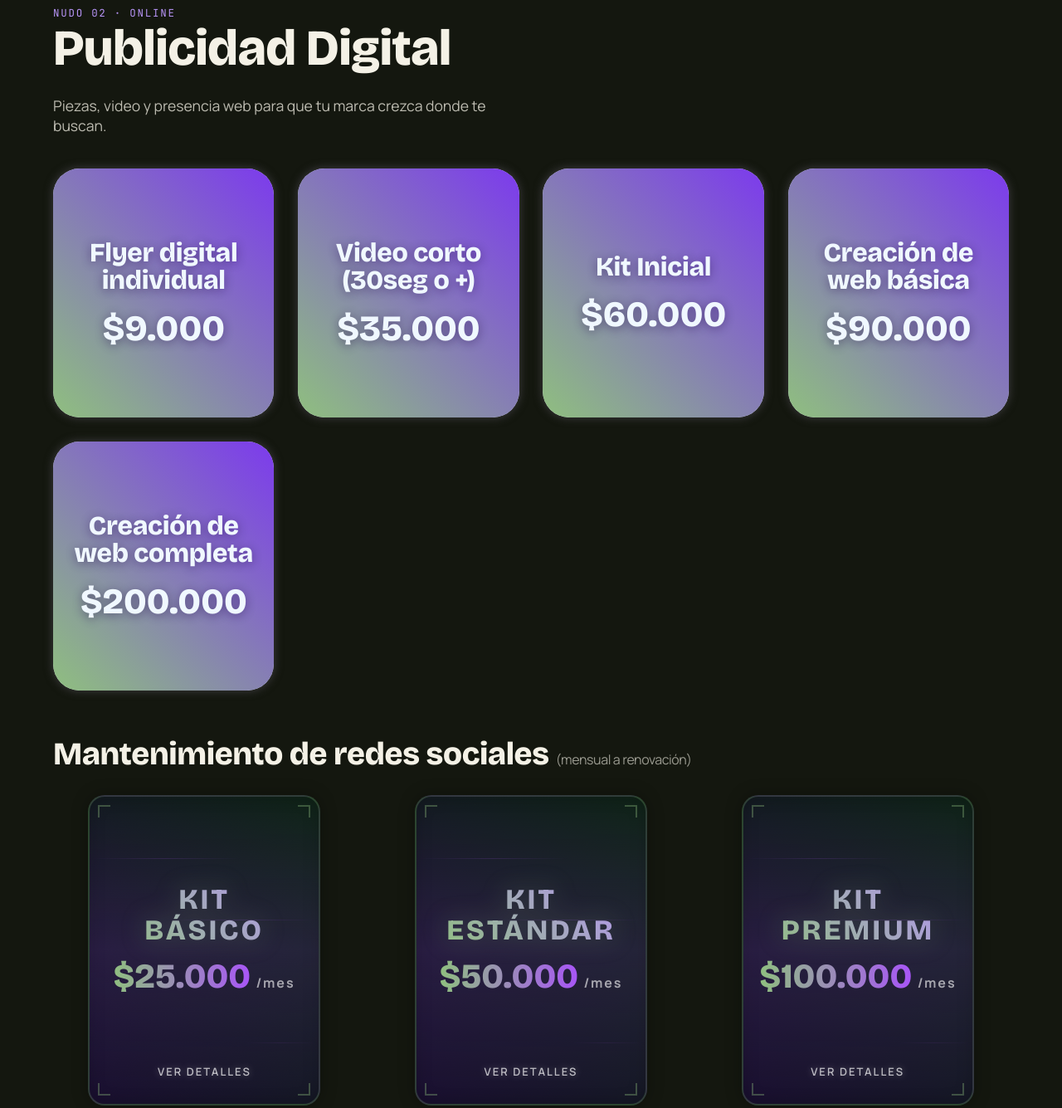
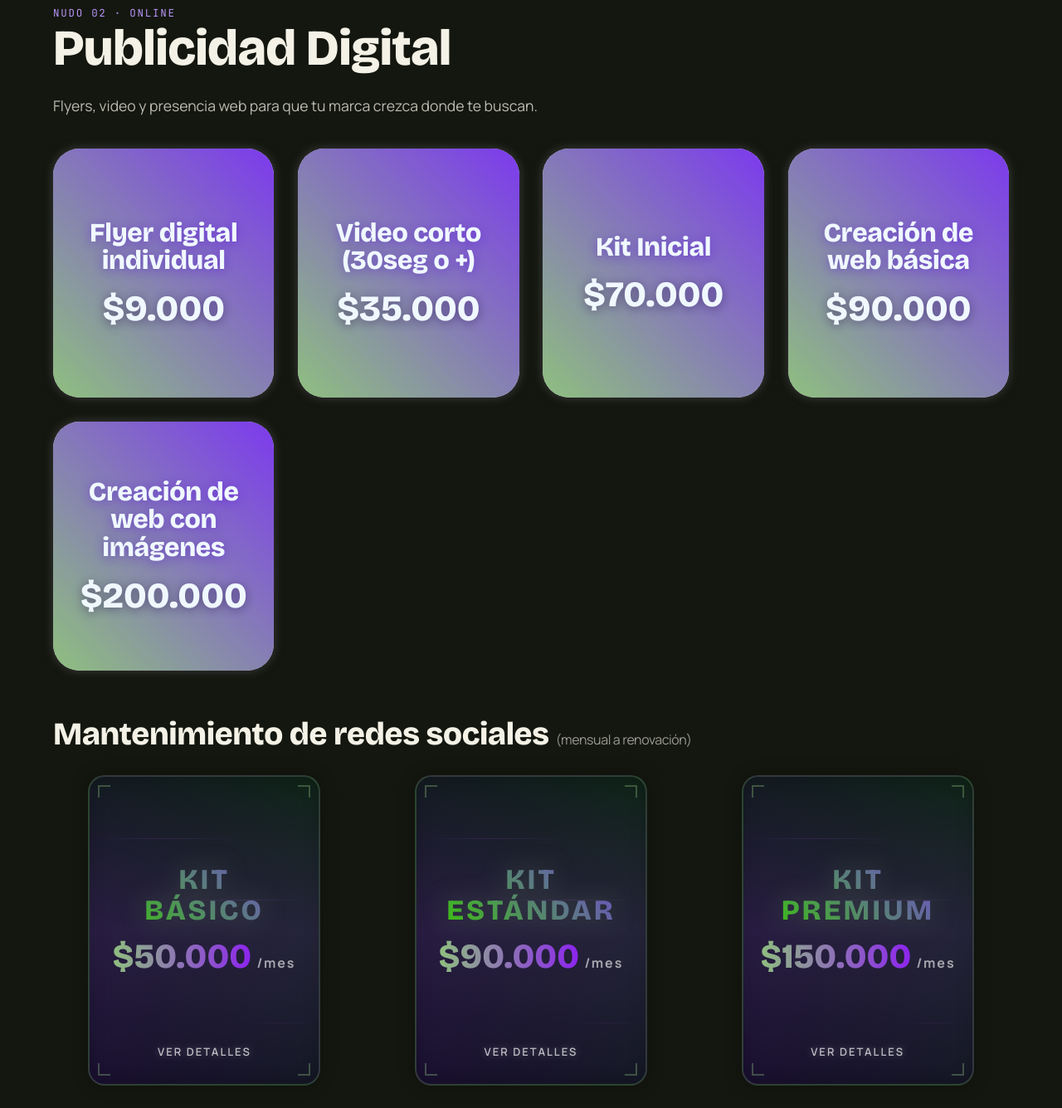
Before and after one commit to mitargarro1-beep/madake-publicidad, a plain HTML site: page index.html in a window 1280 px wide. Shown: the part 3120-4455 px from the top of the page at 83% size. Drawn offline with nearby package versions, Linux system fonts and the light colour scheme.

Commit message:
Add files via upload

```diff
--- a/index.html
+++ b/index.html
@@ -352,7 +352,7 @@
     <div class="bloque__header">
       <span class="bloque__eyebrow">Nudo 02 · Online</span>
       <h2 class="bloque__title">Publicidad Digital</h2>
-      <p class="bloque__nota">Piezas, video y presencia web para que tu marca crezca donde te buscan.</p>
+      <p class="bloque__nota">Flyers, video y presencia web para que tu marca crezca donde te buscan.</p>
     </div>
 
     <!-- From Uiverse.io by IWhat1 - https://uiverse.io/IWhat1/loud-frog-61
@@ -387,7 +387,7 @@
         <div class="uv-frog__card">
           <div class="uv-frog__front">
             <h3 class="uv-frog__heading">Kit Inicial</h3>
-            <p class="uv-frog__price">$60.000</p>
+            <p class="uv-frog__price">$70.000</p>
           </div>
           <div class="uv-frog__back">
             <p class="uv-frog__detail">Logo + 1 carrusel o 5 flyers + 1 video.</p>
@@ -410,11 +410,11 @@
       <div class="uv-frog" tabindex="0">
         <div class="uv-frog__card">
           <div class="uv-frog__front">
-            <h3 class="uv-frog__heading">Creación de web completa</h3>
+            <h3 class="uv-frog__heading">Creación de web con imágenes</h3>
             <p class="uv-frog__price">$200.000</p>
           </div>
           <div class="uv-frog__back">
-            <p class="uv-frog__detail">Información, servicios, fotos y contactos.</p>
+            <p class="uv-frog__detail">Información, servicios, sesión de fotos y contactos.</p>
           </div>
         </div>
       </div>
@@ -443,7 +443,7 @@
               <div class="uv-eagle__face uv-eagle__face--front">
                 <div class="uv-eagle__title">Kit<br>Básico</div>
                 <div class="uv-eagle__price">
-                  <span class="uv-eagle__amount">$25.000</span>
+                  <span class="uv-eagle__amount">$50.000</span>
                   <span class="uv-eagle__per">/mes</span>
                 </div>
               </div>
@@ -485,7 +485,7 @@
               <div class="uv-eagle__face uv-eagle__face--front">
                 <div class="uv-eagle__title">Kit<br>Estándar</div>
                 <div class="uv-eagle__price">
-                  <span class="uv-eagle__amount">$50.000</span>
+                  <span class="uv-eagle__amount">$90.000</span>
                   <span class="uv-eagle__per">/mes</span>
                 </div>
               </div>
@@ -527,7 +527,7 @@
               <div class="uv-eagle__face uv-eagle__face--front">
                 <div class="uv-eagle__title">Kit<br>Premium</div>
                 <div class="uv-eagle__price">
-                  <span class="uv-eagle__amount">$100.000</span>
+                  <span class="uv-eagle__amount">$150.000</span>
                   <span class="uv-eagle__per">/mes</span>
                 </div>
               </div>
--- a/style.css
+++ b/style.css
@@ -540,7 +540,7 @@ var(--morado), var(--verde-bambu-claro));
   font-weight: 800;
   line-height: 1.05;
   margin: 0;
-  text-shadow: 0 2px 12px rgba(30, 10, 70, .45);
+  text-shadow: 0 2px 12px rgba(83, 17, 216, 0.45);
 }
 .uv-frog__price{
   font-family: var(--fuente-display);
@@ -555,7 +555,7 @@ var(--morado), var(--verde-bambu-claro));
   line-height: 1.45;
   font-weight: 600;
   margin: 0;
-  text-shadow: 0 2px 12px rgba(30, 10, 70, .45);
+  text-shadow: 0 2px 12px rgba(48, 7, 129, 0.45);
 }
 
 /* ---------- 10. MANTENIMIENTO — "cowardly-eagle" (frente: título + precio / dorso: detalles) ----------
@@ -645,7 +645,7 @@ var(--morado), var(--verde-bambu-claro));
   text-align: center;
   width: 100%;
   margin: 0 0 1.1rem;
-  background: linear-gradient(45deg, #8FBF7F, #B794F6);
+  background: linear-gradient(45deg, #38c509, #773ee2);
   -webkit-background-clip: text;
   background-clip: text;
   -webkit-text-fill-color: transparent;
@@ -662,7 +662,7 @@ var(--morado), var(--verde-bambu-claro));
   font-size: 2.6rem;
   font-weight: 800;
   line-height: 1;
-  background: linear-gradient(90deg, #8FBF7F, #A855F7);
+  background: linear-gradient(90deg, #8FBF7F, #8c24ee);
   -webkit-background-clip: text;
   background-clip: text;
   -webkit-text-fill-color: transparent;
```
